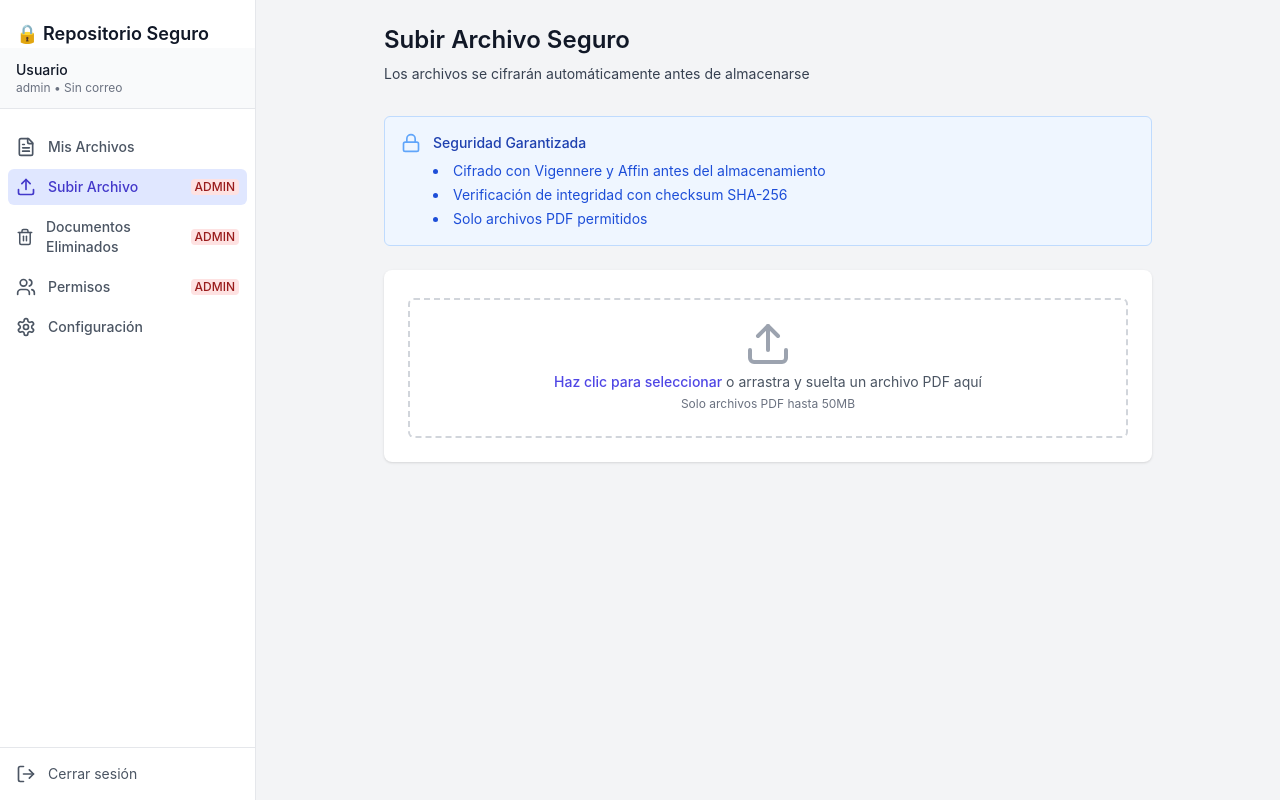
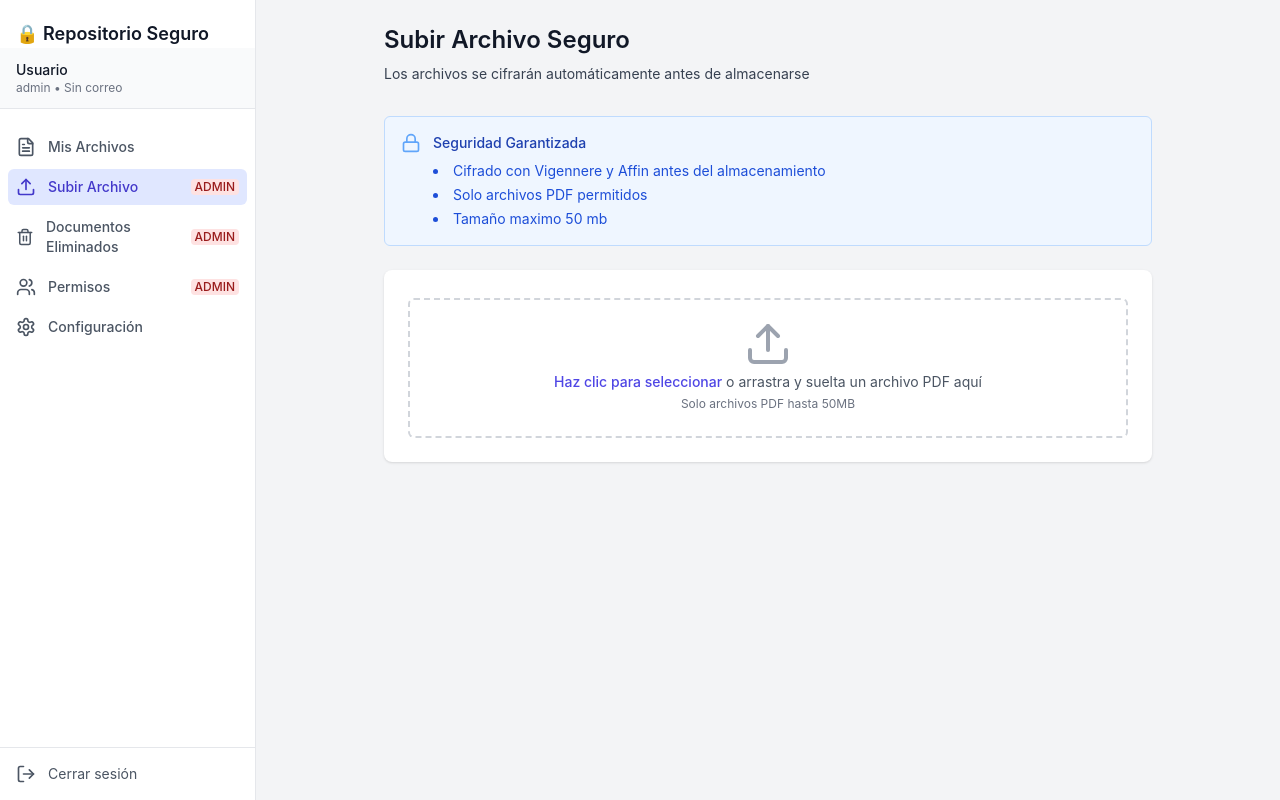
Before and after one commit to KevinVichi/repoSeguroFront, a Next.js app: page /upload in a window 1280 px wide. Built offline with nearby package versions, Linux system fonts and the light colour scheme; no server answers; sample sign-in values are in the browser's storage.

Commit message:
mas legibilidad de la subida del pdf

```diff
--- a/components/upload/FileUpload.tsx
+++ b/components/upload/FileUpload.tsx
@@ -147,8 +147,8 @@ const FileUpload: React.FC = () => {
             <div className='mt-2 text-sm text-blue-700'>
               <ul className='list-disc list-inside space-y-1'>
                 <li>Cifrado con Vigennere y Affin antes del almacenamiento</li>
-                <li>Verificación de integridad con checksum SHA-256</li>
                 <li>Solo archivos PDF permitidos</li>
+                <li>Tamaño maximo 50 mb</li>
               </ul>
             </div>
           </div>
```
